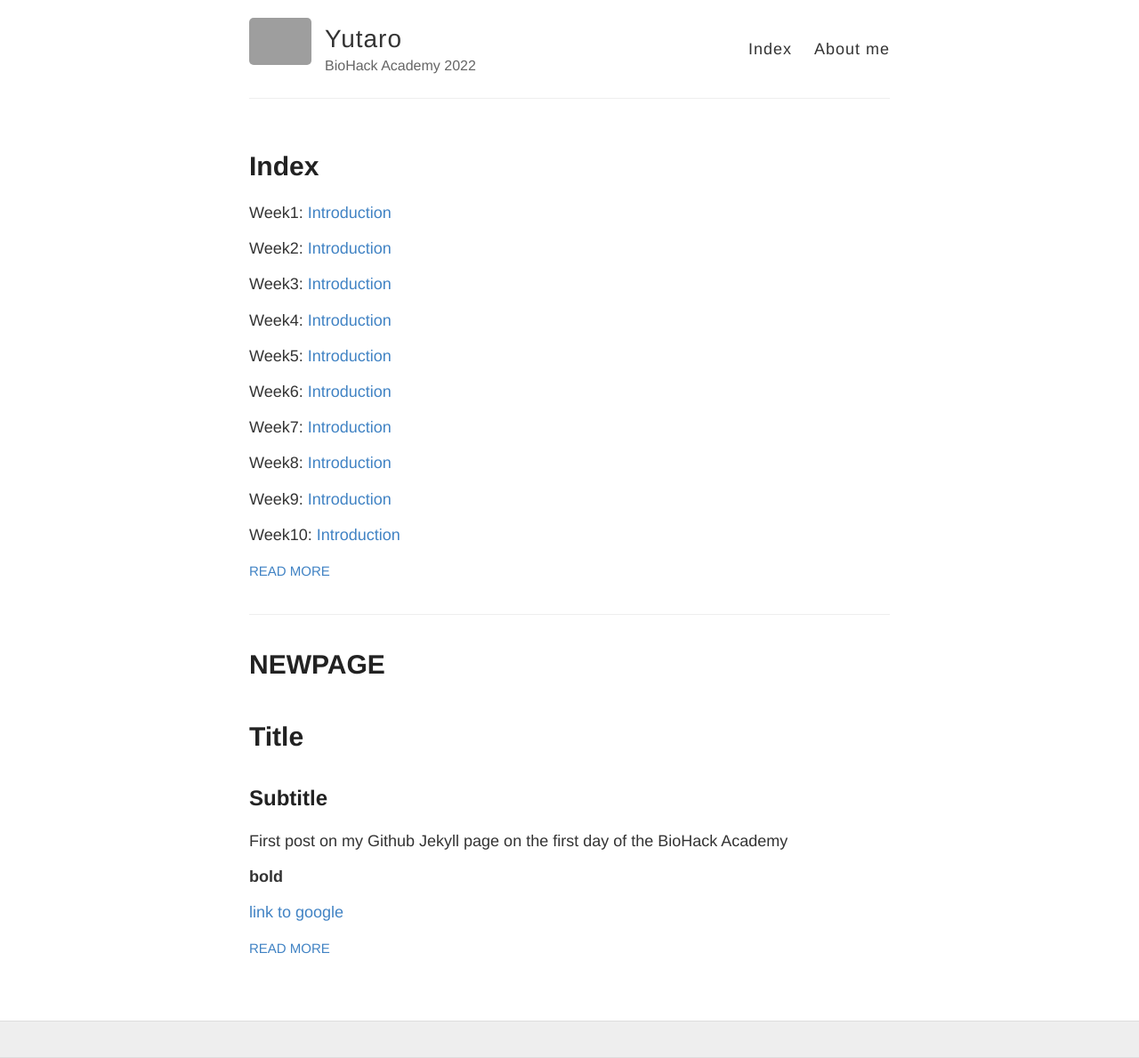
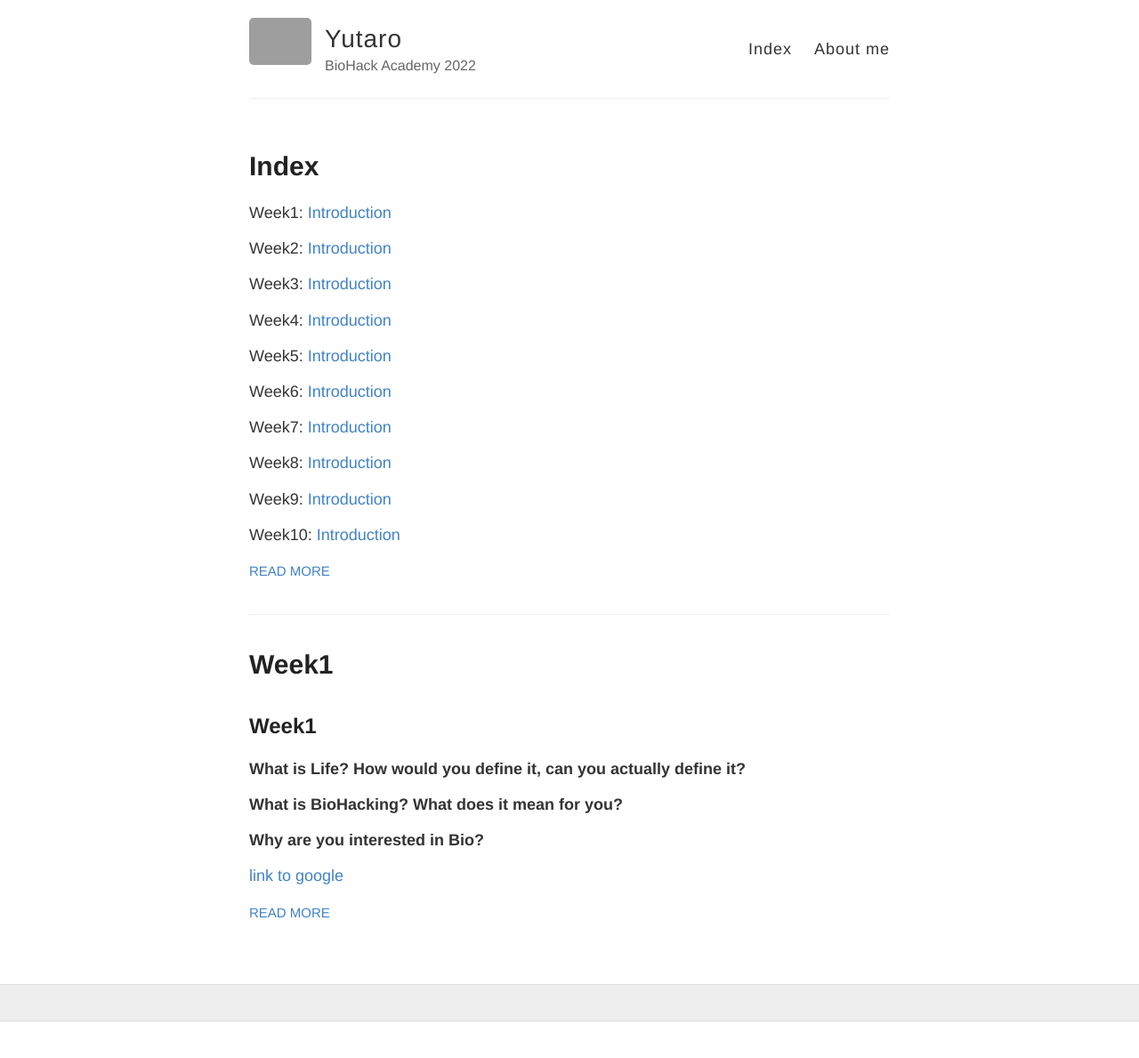
Before and after one commit to ytr0221/ytr0221.github.io, a Jekyll site: the page built from index.html, in a window 1280 px wide. Shown: the whole page at 89% size. Built offline with Jekyll 4.4.1, drawn with Linux system fonts in a browser that asks for light colours; after the commit the page ends 1148 px from its top, so only the background shows below that; grey boxes are pictures that could not be loaded.

Commit message:
Update 2022-3-06-NEWPAGE.md

```diff
--- a/_posts/2022-3-06-NEWPAGE.md
+++ b/_posts/2022-3-06-NEWPAGE.md
@@ -1,14 +1,22 @@
 ---
 layout: post
-title: NEWPAGE
+title: Week1
 ---
 
-# Title
+## Week1
 
-## Subtitle
 
-First post on my Github Jekyll page on the first day of the BioHack Academy
 
-**bold**
+**What is Life? How would you define it, can you actually define it?**
+
+
+
+**What is BioHacking? What does it mean for you?**
+
+
+
+**Why are you interested in Bio?**
+
+
 
 [link to google](www.google.com)
```
